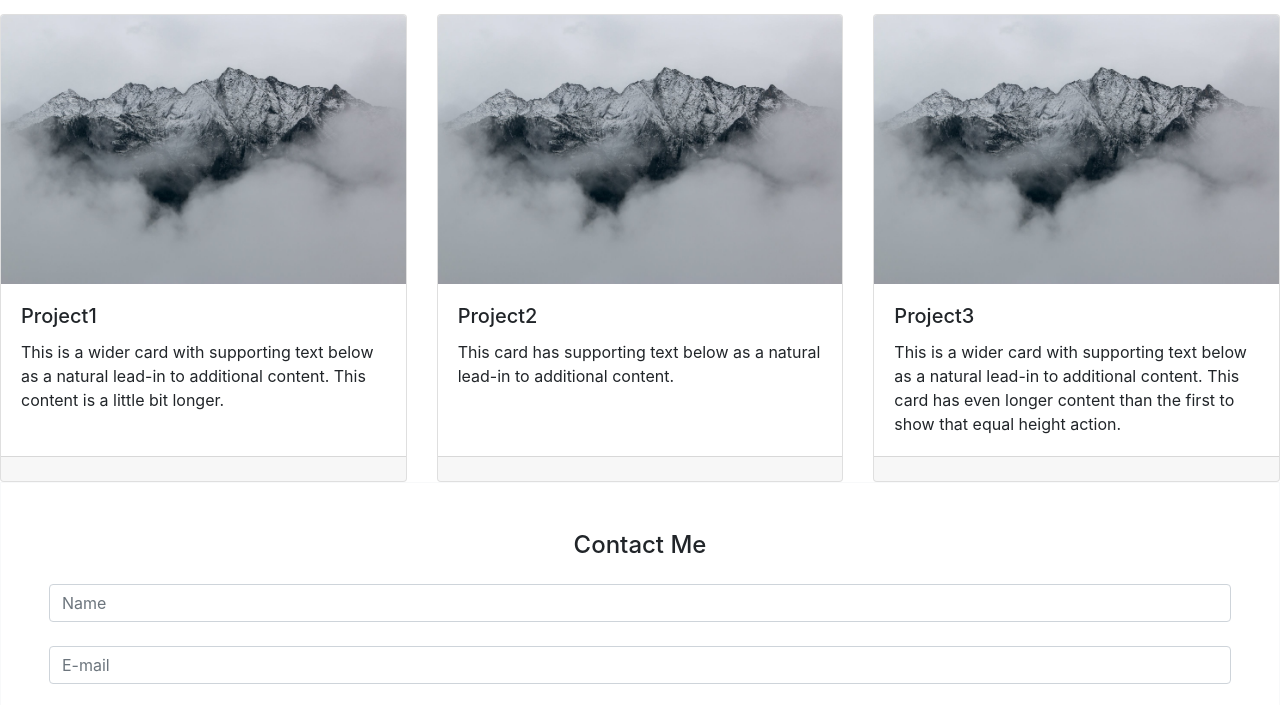
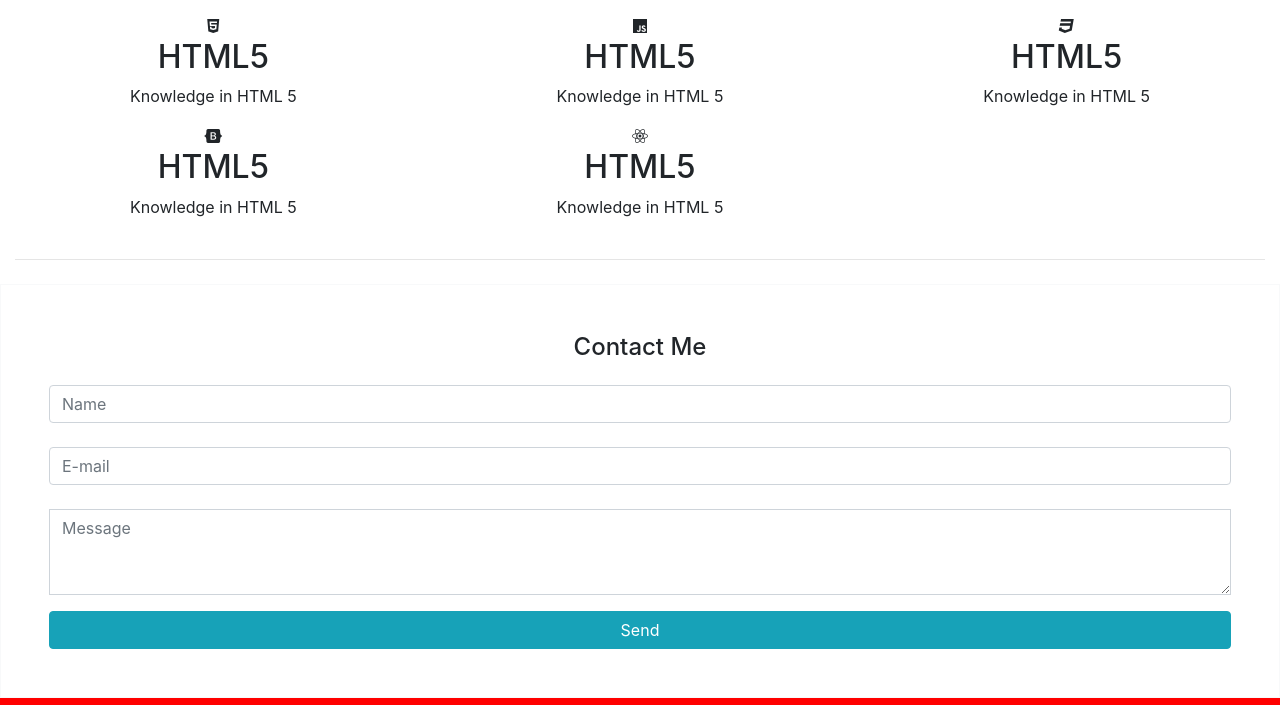
Before and after one commit to ellisoncody24/web-portfolio, a plain HTML site: page public_html/documentation/index.html in a window 1280 px wide. Shown: the part 1206-1911 px from the top of the page. Drawn offline with nearby package versions, Linux system fonts and the light colour scheme.

Commit message:
added skill icons to portfolio section

```diff
--- a/public_html/documentation/index.html
+++ b/public_html/documentation/index.html
@@ -5,6 +5,8 @@
   <meta name="viewport"
         content="width=device-width, user-scalable=no, initial-scale=1.0, maximum-scale=1.0, minimum-scale=1.0">
   <meta http-equiv="X-UA-Compatible" content="ie=edge">
+  <script src="https://kit.fontawesome.com/d894f90722.js" crossorigin="anonymous"></script>
+
   <link href="https://stackpath.bootstrapcdn.com/font-awesome/4.7.0/css/font-awesome.min.css">
   <link rel="stylesheet" href="https://maxcdn.bootstrapcdn.com/bootstrap/4.0.0/css/bootstrap.min.css" integrity="sha384-Gn5384xqQ1aoWXA+058RXPxPg6fy4IWvTNh0E263XmFcJlSAwiGgFAW/dAiS6JXm" crossorigin="anonymous">
   <link rel="stylesheet" href="style.css">
@@ -90,35 +92,36 @@
 
 
 <!--- Portfolio -->
-<div>
-<div class="card-deck">
-<div class="card">
-  <img src="pexels-photo-691668.jpeg" class="card-img-top" alt="...">
-  <div class="card-body">
-    <h5 class="card-title">Project1</h5>
-    <p class="card-text">This is a wider card with supporting text below as a natural lead-in to additional content. This content is a little bit longer.</p>
+<div class="container-fluid padding">
+  <div class="row text-center padding">
+    <div class="col-xs-12 col-sm-6 col-md-4">
+      <i class="fab fa-html5"></i>
+      <h2>HTML5</h2>
+      <p>Knowledge in HTML 5 </p>
+    </div>
+    <div class="col-xs-12 col-sm-6 col-md-4">
+      <i class="fab fa-js"></i>
+      <h2>HTML5</h2>
+      <p>Knowledge in HTML 5 </p>
+    </div>
+    <div class="col-xs-12 col-sm-6 col-md-4">
+      <i class="fab fa-css3"></i>
+      <h2>HTML5</h2>
+      <p>Knowledge in HTML 5 </p>
+    </div>
+    <div class="col-xs-12 col-sm-6 col-md-4">
+      <i class="fab fa-bootstrap"></i>
+      <h2>HTML5</h2>
+      <p>Knowledge in HTML 5 </p>
+    </div>
+    <div class="col-xs-12 col-sm-6 col-md-4">
+      <i class="fab fa-react"></i>
+      <h2>HTML5</h2>
+      <p>Knowledge in HTML 5 </p>
+    </div>
+
   </div>
-  <div class="card-footer"></div>
-</div>
-<div class="card">
-  <img src="pexels-photo-691668.jpeg" class="card-img-top" alt="...">
-  <div class="card-body">
-    <h5 class="card-title">Project2</h5>
-    <p class="card-text">This card has supporting text below as a natural lead-in to additional content.</p>
-  </div>
-  <div class="card-footer">
-  </div>
-</div>
-<div class="card">
-  <img src="pexels-photo-691668.jpeg" class="card-img-top" alt="...">
-  <div class="card-body">
-    <h5 class="card-title">Project3</h5>
-    <p class="card-text">This is a wider card with supporting text below as a natural lead-in to additional content. This card has even longer content than the first to show that equal height action.</p>
-  </div>
-  <div class="card-footer">
-  </div>
-</div>
-</div>
+  <hr class="my-4">
 </div>
 
 <!-- Default form contact -->
```
